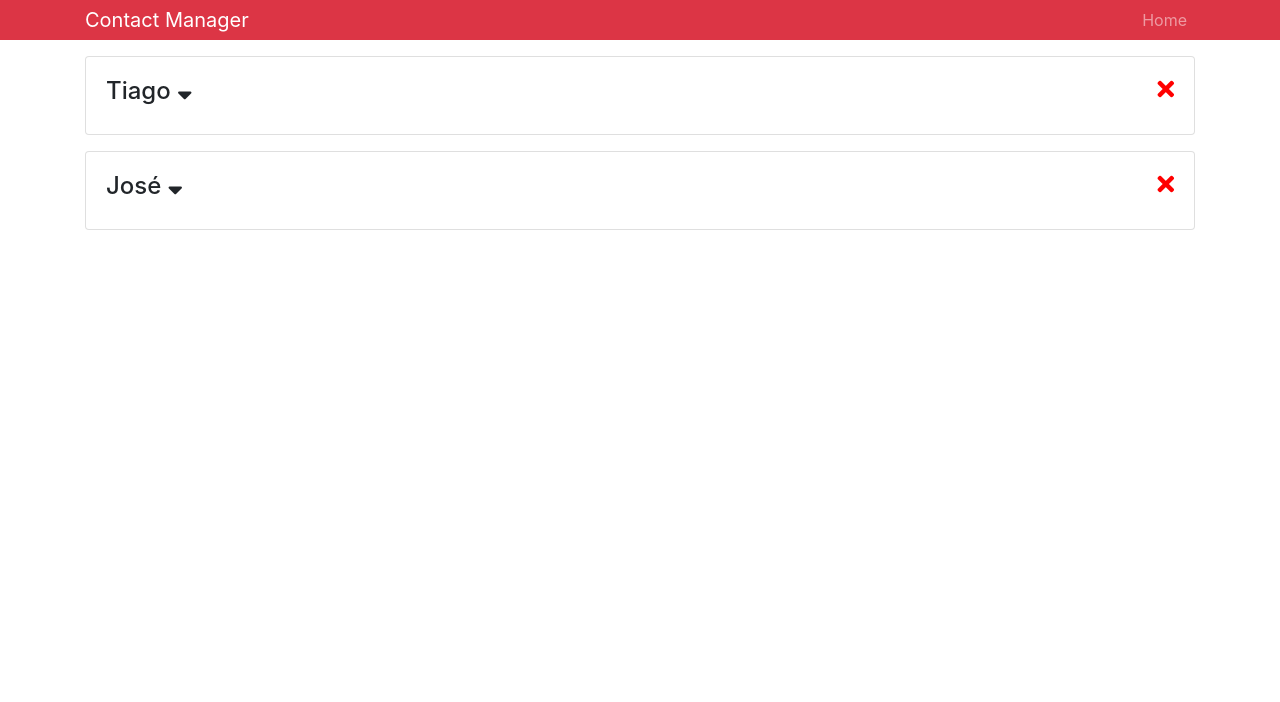
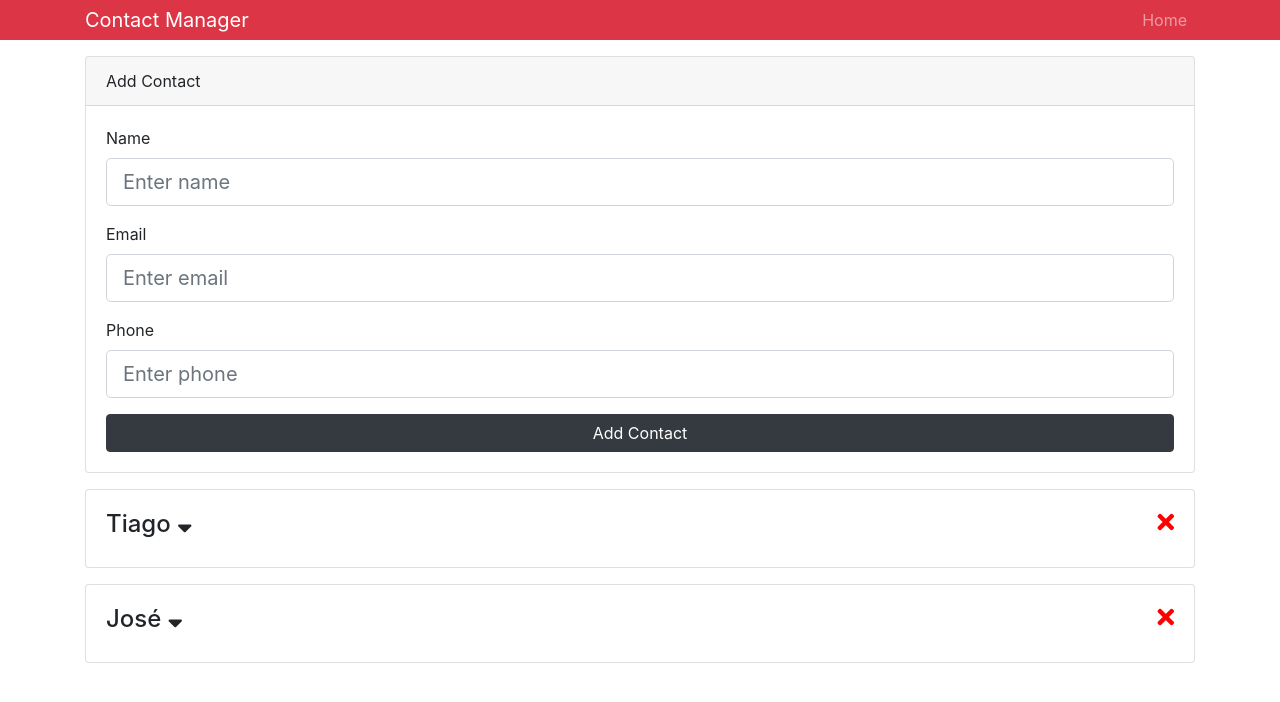
Before and after one commit to tiago-jv0/contact-manager, a React (Create React App) app: page / in a window 1280 px wide. Shown: the top 702 px of the page. Built offline with nearby package versions, Linux system fonts and the light colour scheme.

Commit message:
Added AddContact Component

```diff
--- a/package.json
+++ b/package.json
@@ -9,7 +9,8 @@
     "bootstrap": "^4.4.1",
     "react": "^16.12.0",
     "react-dom": "^16.12.0",
-    "react-scripts": "3.3.0"
+    "react-scripts": "3.3.0",
+    "uuid": "^3.3.3"
   },
   "scripts": {
     "start": "react-scripts start",
--- a/src/App.js
+++ b/src/App.js
@@ -1,8 +1,9 @@
 import React, { Component } from 'react';
-import Header from './components/Header';
-import Contacts from './components/Contacts';
+import Header from './components/layout/Header';
+import Contacts from './components/contacts/Contacts';
 import { Provider } from './Context';
 import 'bootstrap/dist/css/bootstrap.min.css';
+import AddContact from './components/contacts/AddContact';
 
 export class App extends Component {
     render() {
@@ -11,6 +12,7 @@
                 <div className="App">
                     <Header branding="Contact Manager"></Header>
                     <div className="container">
+                        <AddContact></AddContact>
                         <Contacts></Contacts>
                     </div>
                 </div>
--- a/src/Context.js
+++ b/src/Context.js
@@ -9,6 +9,12 @@
                 ...state,
                 contacts: state.contacts.filter((contact) => contact.id !== action.payload),
             };
+        case 'ADD_CONTACT' : {
+            return {
+                ...state,
+                contacts : [action.payload , ...state.contacts]
+            }
+        }
         default:
             return state;
     }
--- /dev/null
+++ b/src/components/contacts/AddContact.js
@@ -0,0 +1,88 @@
+import React, { Component } from 'react';
+import { Consumer } from '../../Context';
+import uuid from 'uuid';
+
+class AddContact extends Component {
+    state = {
+        name: '',
+        email: '',
+        phone: '',
+    };
+
+    handleChange = ({ target: input }) => {
+        this.setState({ [input.name]: input.value });
+    };
+
+    handleSubmit = (event, dispatch) => {
+        event.preventDefault();
+        const payload = { ...this.state , id:uuid() };
+        dispatch({ type: 'ADD_CONTACT', payload });
+
+        this.setState({
+            name : '',
+            email : '',
+            phone : ''
+        })
+    };
+    render() {
+        const { name, email, phone } = this.state;
+
+        return (
+            <Consumer>
+                {(value) => {
+                    const { dispatch } = value;
+
+                    return (
+                        <div className="card mb-3">
+                            <div className="card-header">Add Contact</div>
+                            <div className="card-body">
+                                <form onSubmit={(event) => this.handleSubmit(event, dispatch)}>
+                                    <div className="form-group">
+                                        <label htmlFor="name">Name</label>
+                                        <input
+                                            onChange={this.handleChange}
+                                            name="name"
+                                            id="name"
+                                            type="text"
+                                            className="form-control form-control-lg"
+                                            placeholder="Enter name"
+                                            value={name}
+                                        />
+                                    </div>
+                                    <div className="form-group">
+                                        <label htmlFor="email">Email</label>
+                                        <input
+                                            onChange={this.handleChange}
+                                            name="email"
+                                            id="email"
+                                            type="email"
+                                            className="form-control form-control-lg"
+                                            placeholder="Enter email"
+                                            value={email}
+                                        />
+                                    </div>
+                                    <div className="form-group">
+                                        <label htmlFor="phone">Phone</label>
+                                        <input
+                                            onChange={this.handleChange}
+                                            name="phone"
+                                            id="phone"
+                                            type="phone"
+                                            className="form-control form-control-lg"
+                                            placeholder="Enter phone"
+                                            value={phone}
+                                        />
+                                    </div>
+
+                                    <input type="submit" value="Add Contact" className="btn btn-block btn-dark" />
+                                </form>
+                            </div>
+                        </div>
+                    );
+                }}
+            </Consumer>
+        );
+    }
+}
+
+export default AddContact;
--- a/src/components/Contact.js
+++ b/src/components/contacts/Contact.js
@@ -1,8 +1,8 @@
 import React, { useState } from 'react';
 import PropTypes from 'prop-types';
-import { Consumer } from '../Context';
+import { Consumer } from '../../Context';
 
-const Contact = ({ contact, onDelete }) => {
+const Contact = ({ contact }) => {
     const [showInformation, setShowInformation] = useState(false);
 
     return (
@@ -41,7 +41,6 @@
 
 Contact.propTypes = {
     contact: PropTypes.object.isRequired,
-    onDelete: PropTypes.func.isRequired,
 };
 
 export default Contact;
--- a/src/components/Contacts.js
+++ b/src/components/contacts/Contacts.js
@@ -1,10 +1,8 @@
 import React, { Component } from 'react';
 import Contact from './Contact';
-import { Consumer } from '../Context';
+import { Consumer } from '../../Context';
 
 class Contacts extends Component {
-
-
     render() {
         return (
             <Consumer>
```
Also changed, not shown: src/components/layout/Header.js (renamed from src/components/Header.js).
